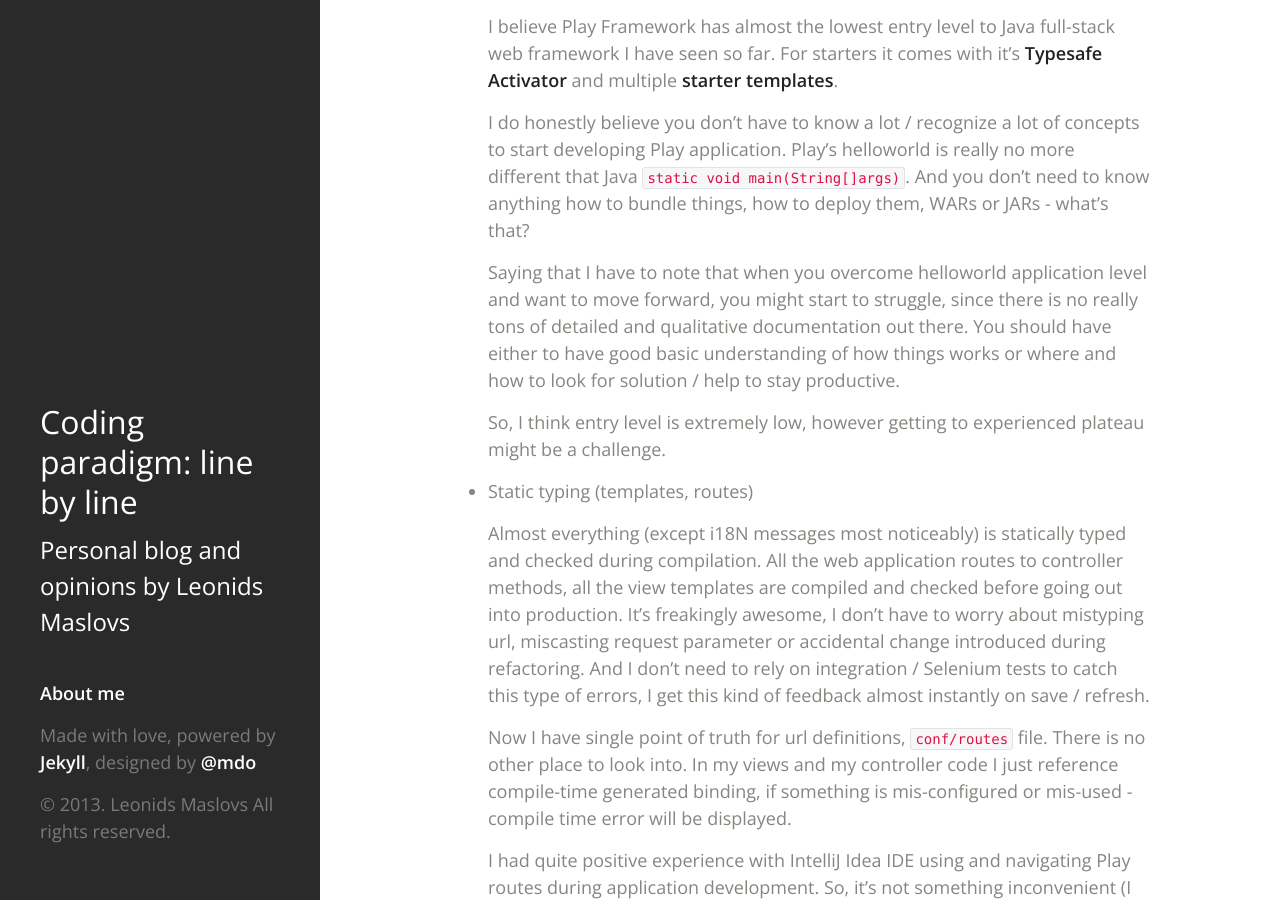
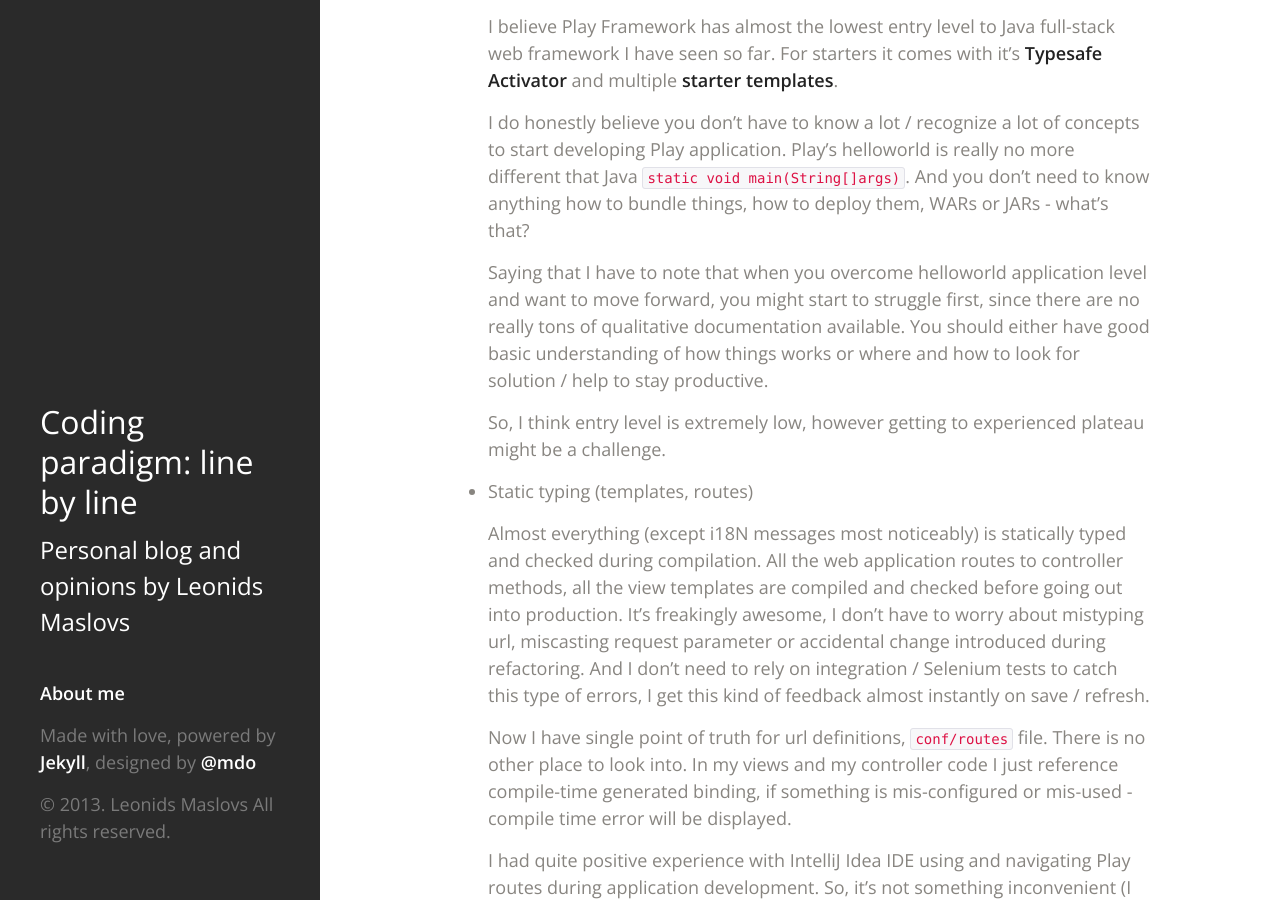
Before and after one commit to leonardinius/leonardinius.github.io, a Jekyll site: the page built from _posts/2013-12-15-summarizing-my-play-framework-experience.md, in a window 1280 px wide and 900 px high, scrolled down 5387 px. Built offline with Jekyll 4.4.1, drawn with Linux system fonts in a browser that asks for light colours; Markdown is read by kramdown in place of the engine named in the settings; comment, search, counter and statistics services are not loaded.

Commit message:
Update 2013-12-15-summarizing-my-play-framework-experience.md

```diff
--- a/_posts/2013-12-15-summarizing-my-play-framework-experience.md
+++ b/_posts/2013-12-15-summarizing-my-play-framework-experience.md
@@ -184,8 +184,8 @@ of his doors ;)
   don't need to know anything how to bundle things, how to deploy them, WARs or JARs - what's that?
 
   Saying that I have to note that when you overcome helloworld application level and want to move forward,
-  you might start to struggle, since there is no really tons of detailed and qualitative documentation out there. You
-  should have either to have good basic understanding of how things works or where and how to look for solution / help
+  you might start to struggle first, since there are no really tons of qualitative documentation available. You
+  should either have good basic understanding of how things works or where and how to look for solution / help
   to stay productive.
 
   So, I think entry level is extremely low, however getting to experienced plateau might be a challenge.
```
